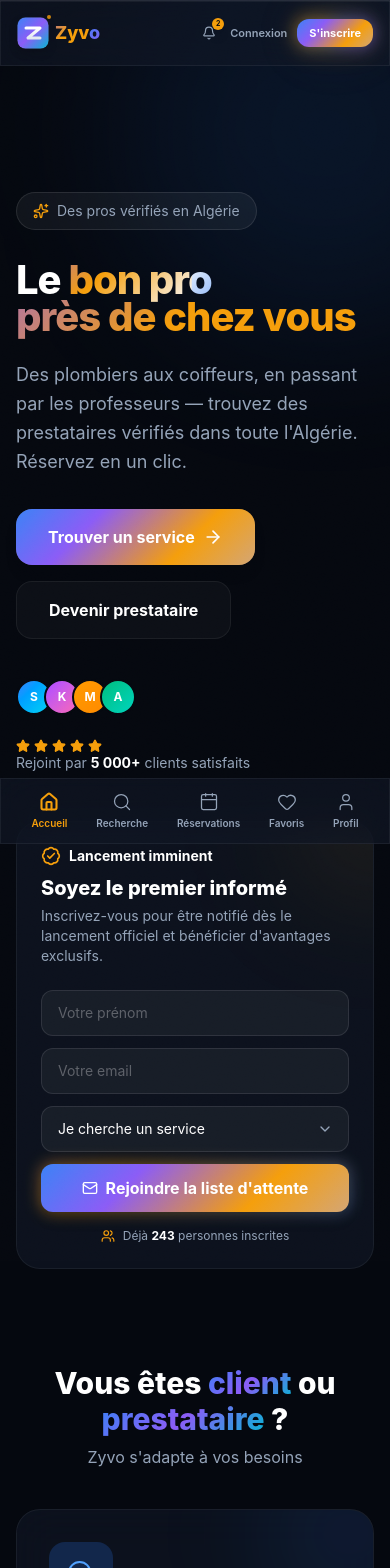
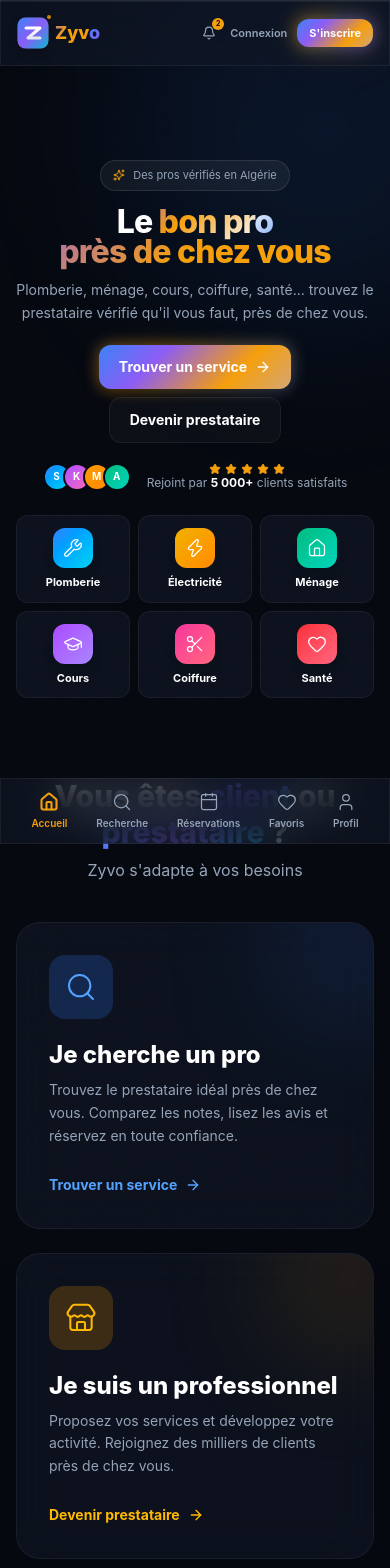
Before and after one commit to karimbzn31/ZYVO-OFFICIEL-, a React (Vite) app: page / in a window 390 px wide. Shown: the top 1568 px of the page. Built offline with nearby package versions, Linux system fonts and the light colour scheme.

Commit message:
feat: redesigned hero with service cards grid, mobile-first, moved waitlist below

```diff
--- a/src/pages/Home.jsx
+++ b/src/pages/Home.jsx
@@ -228,121 +228,72 @@ export default function Home() {
         style={{ transform: `translate(${(mousePos.x - 0.5) * -10}px, ${(mousePos.y - 0.5) * -10}px)` }} />
 
       {/* ===== HERO ===== */}
-      <section ref={heroRef} onMouseMove={handleHeroMouse} className="relative min-h-[85vh] flex items-center pt-16 pb-8" data-section="hero">
+      <section ref={heroRef} onMouseMove={handleHeroMouse} className="relative pt-8 sm:pt-16 pb-4 sm:pb-8 overflow-hidden" data-section="hero">
         <div className="w-full">
-          <div className="grid lg:grid-cols-2 gap-12 items-center">
-            {/* LEFT */}
-            <div>
-              <div className={`inline-flex items-center gap-2 px-4 py-2 rounded-full bg-white/5 border border-white/10 text-sm text-zyvo-muted mb-8 ${visible.hero ? 'animate-fade-in-up' : 'opacity-0'}`}>
-                <Sparkles className="w-4 h-4 text-zyvo-gold" />
+          <div className={`text-center sm:text-left ${visible.hero ? 'animate-fade-in-up' : 'opacity-0'}`}>
+            <div className="inline-flex items-center gap-2 px-3 py-1.5 sm:px-4 sm:py-2 rounded-full bg-white/5 border border-white/10 text-[11px] sm:text-sm text-zyvo-muted mb-4 sm:mb-6">
+              <Sparkles className="w-3 h-3 sm:w-4 sm:h-4 text-zyvo-gold" />
               Des pros vérifiés en Algérie
             </div>
 
-              <h1 className={`text-[2.5rem] sm:text-6xl lg:text-7xl font-extrabold leading-[0.92] tracking-tight ${visible.hero ? 'animate-fade-in-up animate-delay-100' : 'opacity-0'}`}>
+            <h1 className="text-[2rem] sm:text-5xl lg:text-6xl font-extrabold leading-[0.95] tracking-tight">
               Le <span className="hero-shimmer">bon pro</span>
               <br />
               <span className="gradient-text-brand">près de chez vous</span>
             </h1>
 
-              <p className={`text-lg sm:text-xl text-zyvo-muted mt-6 max-w-xl leading-relaxed ${visible.hero ? 'animate-fade-in-up animate-delay-200' : 'opacity-0'}`}>
-                Des plombiers aux coiffeurs, en passant par les professeurs —
-                trouvez des prestataires vérifiés dans toute l'Algérie. Réservez en un clic.
+            <p className="text-sm sm:text-lg text-zyvo-muted mt-3 sm:mt-4 max-w-xl mx-auto sm:mx-0 leading-relaxed">
+              Plomberie, ménage, cours, coiffure, santé… trouvez le prestataire
+              vérifié qu'il vous faut, près de chez vous.
             </p>
 
-              <div className={`flex flex-wrap gap-4 mt-8 ${visible.hero ? 'animate-fade-in-up animate-delay-300' : 'opacity-0'}`}>
-                <RippleButton className="group gradient-brand text-white font-bold px-8 py-4 rounded-2xl shadow-lg hover:scale-105 transition-all glow-worm">
-                  <Link to="/search" className="flex items-center gap-2">
-                    Trouver un service <ArrowRight className="w-5 h-5 group-hover:translate-x-1 transition-transform" />
+            <div className="flex flex-wrap justify-center sm:justify-start gap-2 sm:gap-3 mt-5 sm:mt-6">
+              <Link to="/search"
+                className="group gradient-brand text-white font-bold px-5 sm:px-8 py-3 sm:py-4 rounded-xl sm:rounded-2xl shadow-lg hover:scale-105 transition-all glow-worm inline-flex items-center gap-2 text-sm sm:text-base"
+              >
+                Trouver un service <ArrowRight className="w-4 h-4 group-hover:translate-x-1 transition-transform" />
               </Link>
-                </RippleButton>
-                <RippleButton className="glass-premium-light text-white font-bold px-8 py-4 rounded-2xl hover:bg-white/10 hover:scale-105 transition-all">
-                  <Link to="/become-provider" className="flex items-center gap-2">
+              <Link to="/become-provider"
+                className="glass-premium-light text-white font-bold px-5 sm:px-8 py-3 sm:py-4 rounded-xl sm:rounded-2xl hover:bg-white/10 hover:scale-105 transition-all text-sm sm:text-base"
+              >
                 Devenir prestataire
               </Link>
-                </RippleButton>
             </div>
 
             {/* SOCIAL PROOF */}
-              <div className={`flex flex-wrap items-center gap-6 mt-10 text-sm text-zyvo-muted ${visible.hero ? 'animate-fade-in-up animate-delay-400' : 'opacity-0'}`}>
+            <div className="flex flex-wrap items-center justify-center sm:justify-start gap-4 sm:gap-6 mt-5 sm:mt-8 text-xs sm:text-sm text-zyvo-muted">
               <div className="flex -space-x-2">
                 {['S','K','M','A'].map((letter, i) => (
-                    <div key={i} className={`w-9 h-9 rounded-full bg-gradient-to-br ${['from-blue-500 to-cyan-400','from-purple-500 to-pink-400','from-amber-500 to-orange-400','from-emerald-500 to-teal-400'][i]} flex items-center justify-center text-xs font-bold text-white border-2 border-zyvo-dark`}>
+                  <div key={i} className={`w-7 h-7 sm:w-9 sm:h-9 rounded-full bg-gradient-to-br ${['from-blue-500 to-cyan-400','from-purple-500 to-pink-400','from-amber-500 to-orange-400','from-emerald-500 to-teal-400'][i]} flex items-center justify-center text-[10px] sm:text-xs font-bold text-white border-2 border-zyvo-dark`}>
                     {letter}
                   </div>
                 ))}
               </div>
-                <div className="flex flex-col">
-                  <div className="flex items-center gap-1">
-                    {[1,2,3,4,5].map(i => <Star key={i} className="w-3.5 h-3.5 fill-zyvo-gold text-zyvo-gold" />)}
+              <div>
+                <div className="flex items-center gap-1 justify-center sm:justify-start">
+                  {[1,2,3,4,5].map(i => <Star key={i} className="w-3 h-3 sm:w-3.5 sm:h-3.5 fill-zyvo-gold text-zyvo-gold" />)}
                 </div>
                 <span>Rejoint par <strong className="text-white">5 000+</strong> clients satisfaits</span>
               </div>
             </div>
           </div>
 
-            {/* RIGHT — WAITLIST FORM */}
-            <div className={`${visible.hero ? 'animate-fade-in-up animate-delay-200' : 'opacity-0'}`}>
-              <div className="glass-premium rounded-3xl p-6 sm:p-8 relative overflow-hidden border border-zyvo-gold/20">
-                <div className="absolute -top-20 -right-20 w-40 h-40 bg-zyvo-gold/10 rounded-full blur-3xl" />
-                <div className="relative z-10">
-                  <div className="flex items-center gap-2 mb-2">
-                    <BadgeCheck className="w-5 h-5 text-zyvo-gold" />
-                    <span className="text-sm font-bold text-white">Lancement imminent</span>
+          {/* SERVICE CARDS */}
+          <div className={`mt-6 sm:mt-10 ${visible.hero ? 'animate-fade-in-up animate-delay-200' : 'opacity-0'}`}>
+            <div className="grid grid-cols-3 sm:grid-cols-4 lg:grid-cols-6 gap-2 sm:gap-3">
+              {services.slice(0, 6).map((s) => (
+                <Link
+                  key={s.title}
+                  to="/search"
+                  className={`glass-premium rounded-xl sm:rounded-2xl p-3 sm:p-5 text-center card-hover group border border-transparent hover:border-white/10 ${s.bg}`}
+                >
+                  <div className={`w-10 h-10 sm:w-14 sm:h-14 rounded-xl bg-gradient-to-br ${s.gradient} flex items-center justify-center mx-auto mb-2 sm:mb-3 shadow-lg group-hover:scale-110 transition-transform`}>
+                    <s.icon className="w-5 h-5 sm:w-7 sm:h-7 text-white" strokeWidth={1.5} />
                   </div>
-                  <h3 className="text-xl font-extrabold mb-1">Soyez le premier informé</h3>
-                  <p className="text-sm text-zyvo-muted mb-6">
-                    Inscrivez-vous pour être notifié dès le lancement officiel et bénéficier d'avantages exclusifs.
-                  </p>
-
-                  {wlSent ? (
-                    <div className="text-center py-6">
-                      <div className="w-14 h-14 rounded-2xl gradient-brand flex items-center justify-center mx-auto mb-4">
-                        <CheckCircle className="w-7 h-7 text-white" />
-                      </div>
-                      <p className="font-bold text-white text-lg">Vous êtes inscrit !</p>
-                      <p className="text-sm text-zyvo-muted mt-1">Nous vous tiendrons informé du lancement.</p>
-                    </div>
-                  ) : (
-                    <form onSubmit={handleWlSubmit} className="space-y-3">
-                      <input
-                        type="text"
-                        placeholder="Votre prénom"
-                        value={wlName}
-                        onChange={e => setWlName(e.target.value)}
-                        required
-                        className="w-full bg-white/5 border border-white/10 rounded-xl px-4 py-3 text-sm text-white placeholder-white/30 outline-none focus:border-zyvo-gold/40 transition-colors"
-                      />
-                      <input
-                        type="email"
-                        placeholder="Votre email"
-                        value={wlEmail}
-                        onChange={e => setWlEmail(e.target.value)}
-                        required
-                        className="w-full bg-white/5 border border-white/10 rounded-xl px-4 py-3 text-sm text-white placeholder-white/30 outline-none focus:border-zyvo-gold/40 transition-colors"
-                      />
-    <div className="relative overflow-x-hidden">
-                        <select
-                          value={wlType}
-                          onChange={e => setWlType(e.target.value)}
-                          className="w-full bg-white/5 border border-white/10 rounded-xl px-4 py-3 text-sm text-white outline-none focus:border-zyvo-gold/40 transition-colors appearance-none cursor-pointer"
-                        >
-                          <option value="client">Je cherche un service</option>
-                          <option value="prestataire">Je propose mes services</option>
-                        </select>
-                        <ChevronDown className="absolute right-4 top-1/2 -translate-y-1/2 w-4 h-4 text-zyvo-muted pointer-events-none" />
-                      </div>
-                      <button type="submit" className="w-full gradient-brand text-white font-bold py-3 rounded-xl hover:scale-[1.02] transition-all shadow-lg glow-worm flex items-center justify-center gap-2">
-                        <Mail className="w-4 h-4" /> Rejoindre la liste d'attente
-                      </button>
-                    </form>
-                  )}
-
-                  <div className="flex items-center justify-center gap-2 mt-4 text-xs text-zyvo-muted">
-                    <Users className="w-3.5 h-3.5 text-zyvo-gold" />
-                    <span>Déjà <strong className="text-white">{wlCount}</strong> personnes inscrites</span>
-                  </div>
-                </div>
-              </div>
+                  <h3 className="font-bold text-[11px] sm:text-sm text-white leading-tight">{s.title.split(' ')[0]}</h3>
+                  <p className="text-[9px] sm:text-xs text-zyvo-muted mt-0.5 hidden sm:block">{s.desc.split('.')[0]}</p>
+                </Link>
+              ))}
             </div>
           </div>
         </div>
@@ -425,6 +376,73 @@ export default function Home() {
               </div>
             </div>
           ))}
+        </div>
+      </section>
+
+      {/* ===== WAITLIST ===== */}
+      <section data-section="waitlist" className="py-12 sm:py-16">
+        <div className="max-w-lg mx-auto">
+          <div className={`glass-premium rounded-3xl p-6 sm:p-8 relative overflow-hidden border border-zyvo-gold/20 ${visible.waitlist ? 'animate-fade-in-up' : 'opacity-0'}`}>
+            <div className="absolute -top-20 -right-20 w-40 h-40 bg-zyvo-gold/10 rounded-full blur-3xl" />
+            <div className="relative z-10 text-center">
+              <div className="w-14 h-14 rounded-2xl gradient-brand flex items-center justify-center mx-auto mb-4 shadow-lg">
+                <BadgeCheck className="w-7 h-7 text-white" />
+              </div>
+              <span className="text-sm font-bold text-zyvo-gold">Lancement imminent</span>
+              <h3 className="text-xl sm:text-2xl font-extrabold mt-1 mb-1">Soyez le premier informé</h3>
+              <p className="text-sm text-zyvo-muted mb-6">
+                Inscrivez-vous pour être notifié dès le lancement officiel et bénéficier d'avantages exclusifs.
+              </p>
+
+              {wlSent ? (
+                <div className="text-center py-6">
+                  <div className="w-14 h-14 rounded-2xl gradient-brand flex items-center justify-center mx-auto mb-4">
+                    <CheckCircle className="w-7 h-7 text-white" />
+                  </div>
+                  <p className="font-bold text-white text-lg">Vous êtes inscrit !</p>
+                  <p className="text-sm text-zyvo-muted mt-1">Nous vous tiendrons informé du lancement.</p>
+                </div>
+              ) : (
+                <form onSubmit={handleWlSubmit} className="space-y-3">
+                  <input
+                    type="text"
+                    placeholder="Votre prénom"
+                    value={wlName}
+                    onChange={e => setWlName(e.target.value)}
+                    required
+                    className="w-full bg-white/5 border border-white/10 rounded-xl px-4 py-3 text-sm text-white placeholder-white/30 outline-none focus:border-zyvo-gold/40 transition-colors"
+                  />
+                  <input
+                    type="email"
+                    placeholder="Votre email"
+                    value={wlEmail}
+                    onChange={e => setWlEmail(e.target.value)}
+                    required
+                    className="w-full bg-white/5 border border-white/10 rounded-xl px-4 py-3 text-sm text-white placeholder-white/30 outline-none focus:border-zyvo-gold/40 transition-colors"
+                  />
+                  <div className="relative">
+                    <select
+                      value={wlType}
+                      onChange={e => setWlType(e.target.value)}
+                      className="w-full bg-white/5 border border-white/10 rounded-xl px-4 py-3 text-sm text-white outline-none focus:border-zyvo-gold/40 transition-colors appearance-none cursor-pointer"
+                    >
+                      <option value="client">Je cherche un service</option>
+                      <option value="prestataire">Je propose mes services</option>
+                    </select>
+                    <ChevronDown className="absolute right-4 top-1/2 -translate-y-1/2 w-4 h-4 text-zyvo-muted pointer-events-none" />
+                  </div>
+                  <button type="submit" className="w-full gradient-brand text-white font-bold py-3 rounded-xl hover:scale-[1.02] transition-all shadow-lg glow-worm flex items-center justify-center gap-2">
+                    <Mail className="w-4 h-4" /> Rejoindre la liste d'attente
+                  </button>
+                </form>
+              )}
+
+              <div className="flex items-center justify-center gap-2 mt-4 text-xs text-zyvo-muted">
+                <Users className="w-3.5 h-3.5 text-zyvo-gold" />
+                <span>Déjà <strong className="text-white">{wlCount}</strong> personnes inscrites</span>
+              </div>
+            </div>
+          </div>
         </div>
       </section>
 
```
Lines whose indentation alone changed are shown as unchanged.
